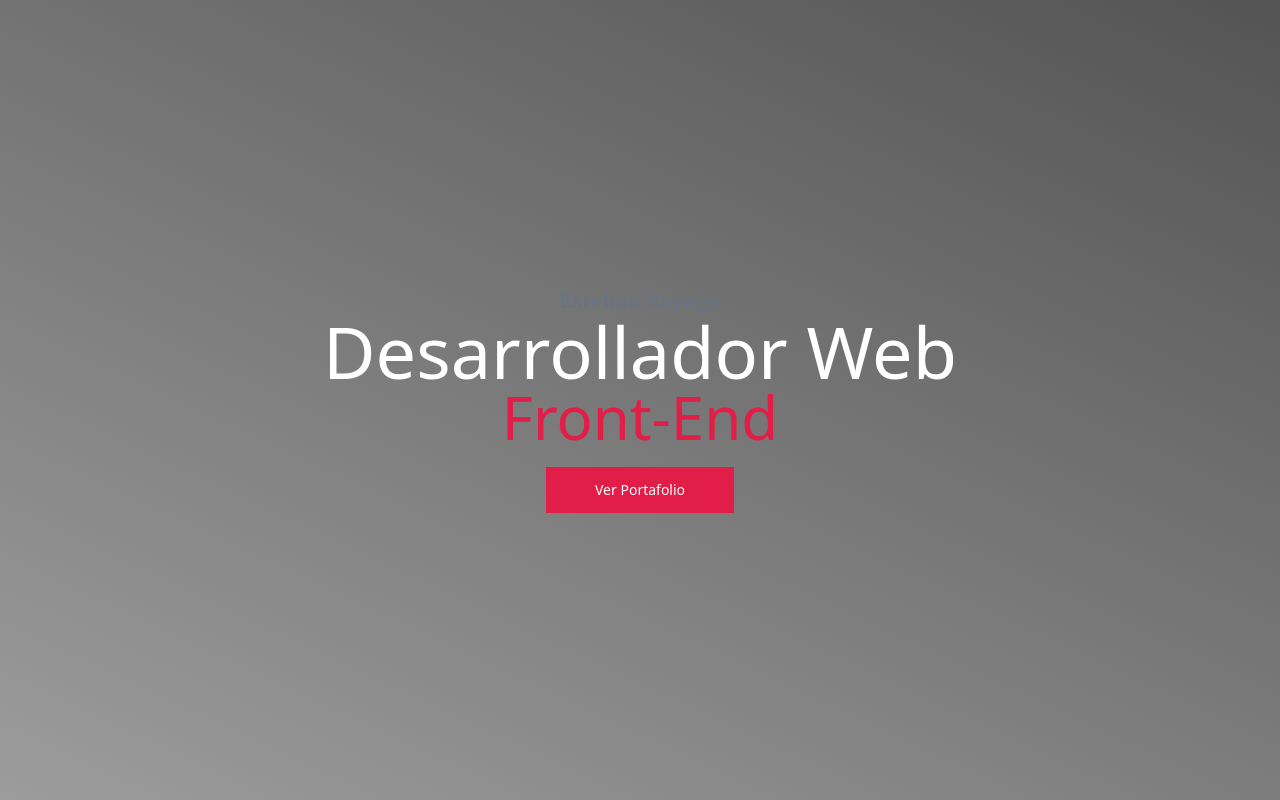
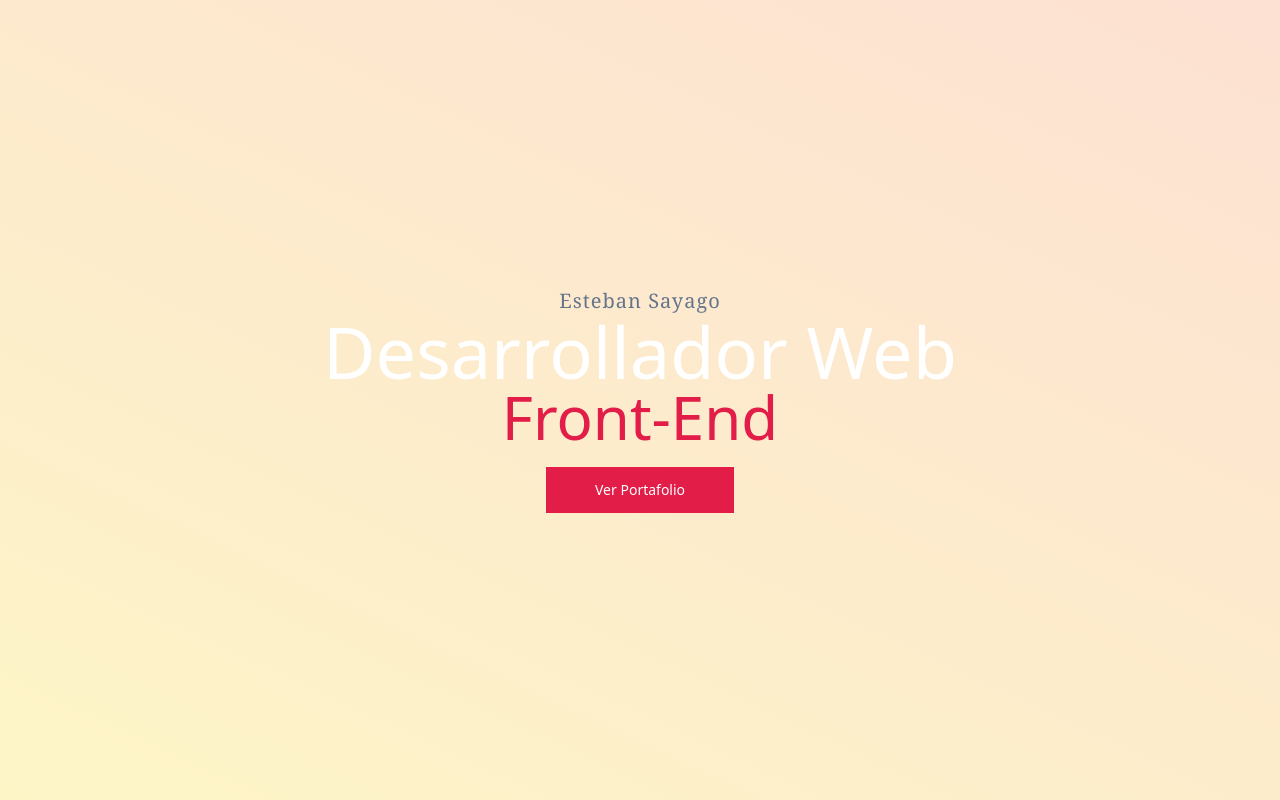
Before and after one commit to Puchinn/Portafolio, a React (Vite) app: page / in a window 1280 px wide. Built offline with nearby package versions, Linux system fonts and the light colour scheme.

Commit message:
feat: estilos claro y oscuros para la intro

```diff
--- a/src/main.css
+++ b/src/main.css
@@ -2,9 +2,31 @@
 @tailwind components;
 @tailwind utilities;
 
-@layer components{
-    .fondo_animado {
-        background: linear-gradient(25deg, #020202, #090909, #aaaaaa, #010101, #000000, #000000, #000000);
+@layer components {
+    .fondo_animado_oscuro {
+        background: linear-gradient(
+            25deg,
+            #020202,
+            #090909,
+            #aaaaaa,
+            #010101,
+            #000000,
+            #000000,
+            #000000
+        );
+        background-size: 1400% 1400%;
+    }
+    .fondo_animado_claro {
+        background: linear-gradient(
+            25deg,
+            #fdcae1,
+            #fdcae1,
+            #fdf9c4,
+            #fdcae1,
+            #fdcae1,
+            #fdcae1,
+            #fdcae1
+        );
         background-size: 1400% 1400%;
     }
 }
--- a/src/pages/Intro.jsx
+++ b/src/pages/Intro.jsx
@@ -2,7 +2,7 @@ import { Link } from "react-router-dom"
 
 function Intro() {
     return (
-        <div className="fondo_animado grid h-screen w-full animate-backanimado items-center bg-black text-center">
+        <div className="fondo_animado_claro grid h-screen w-full animate-backanimado items-center text-center">
             <div className="animate-text-focus-in">
                 <p className="font-serif text-xl tracking-wider text-slate-500 ">
                     Esteban Sayago
```
